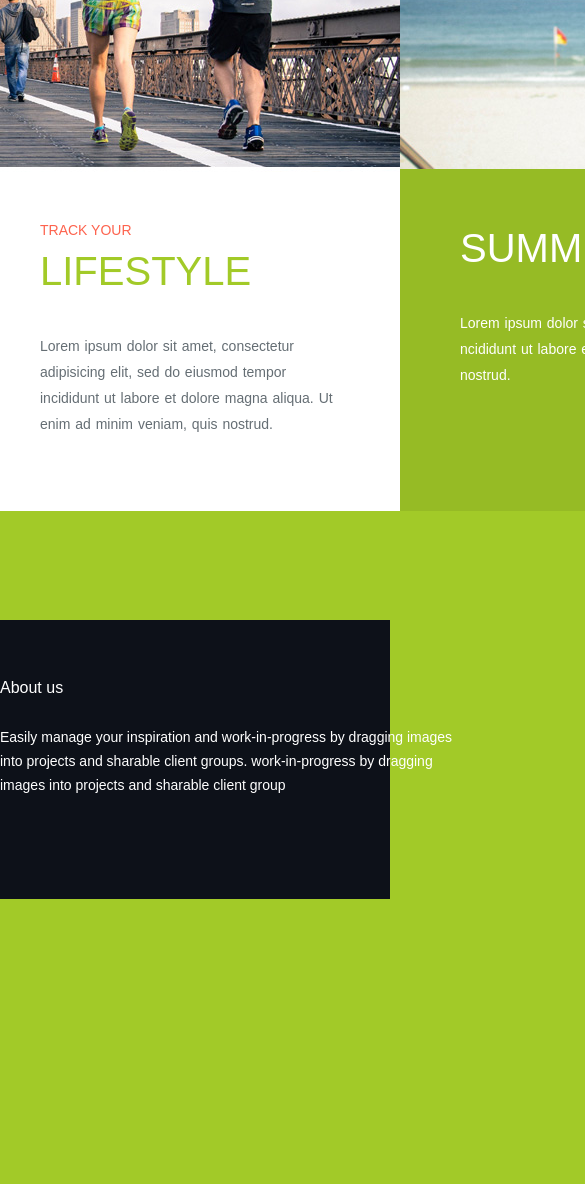
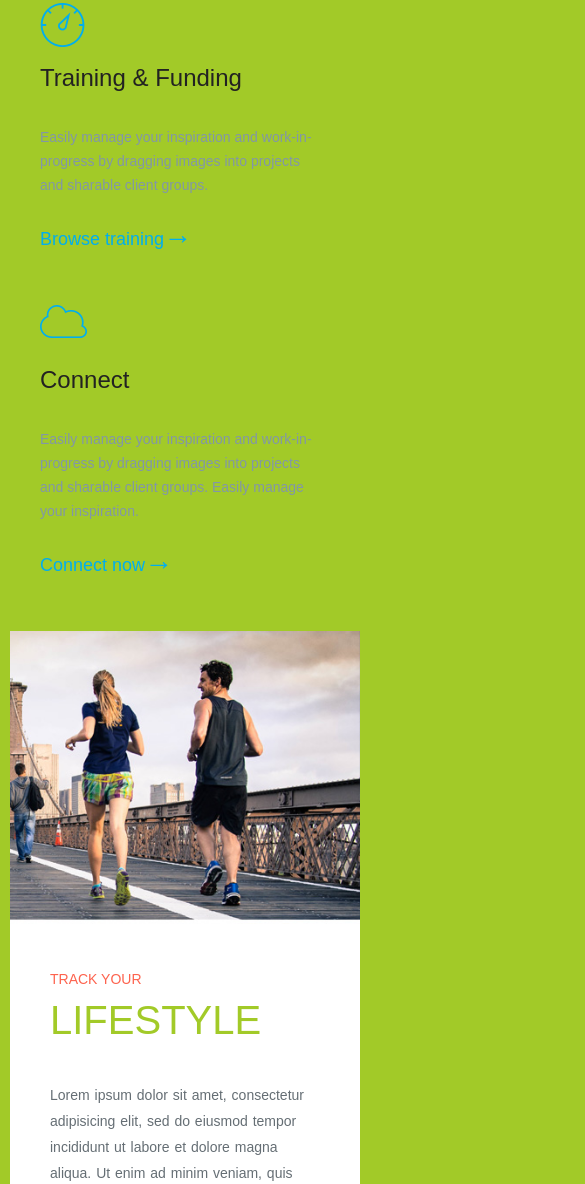
Before and after one commit to bota21/homework_33, a plain HTML site: page 30/index.html in a window 390 px wide. Shown: the part 816-2000 px from the top of the page, 585 px wide, since content can reach past the window. Before the commit the page ends 1715 px from the top, so only its background shows below. Drawn offline with Linux system fonts and the light colour scheme.

Commit message:
#1 Добавлены медиазапросы по домашке №30. Точки перехода на 994рх и 634рх

```diff
--- a/30/css/reset.css
+++ b/30/css/reset.css
@@ -6,10 +6,6 @@ html, body, div, span, applet, object, iframe, h1, h2, h3, h4, h5, h6, p, blockq
     font: inherit;
     vertical-align: baseline;
     text-decoration: none;
-}
-
-* {
-    box-sizing: border-box;
 }
 
 /* make sure to set some focus styles for accessibility */
--- a/30/css/style.css
+++ b/30/css/style.css
@@ -9,6 +9,11 @@ body {
   background: #a2ca28;
   font-family: arial, sans-serif;
   font-size: 14px;
+}
+
+* {
+  -webkit-box-sizing: border-box;
+  box-sizing: border-box;
 }
 
 .header {
@@ -217,7 +222,6 @@ footer {
 
 .modal {
   width: 100%;
-  /* height: 100%; */
   background: rgba(0, 0, 0, 0.5);
   position: absolute;
   top: 0;
@@ -322,3 +326,118 @@ footer {
   -webkit-box-shadow: inset 1px 1px 2px #0d1119;
   box-shadow: inset 1px 1px 2px #0d1119;
 }
+
+@media screen and (max-width: 994px) {
+  .container {
+    width: 100vw;
+    padding: 0 10px;
+  }
+  .header_menu_link {
+    margin-left: 30px;
+  }
+  .promos {
+    display: -webkit-box;
+    display: -ms-flexbox;
+    display: flex;
+    -webkit-box-orient: vertical;
+    -webkit-box-direction: normal;
+    -ms-flex-direction: column;
+    flex-direction: column;
+  }
+  .promos_item {
+    display: -webkit-box;
+    display: -ms-flexbox;
+    display: flex;
+    -webkit-box-orient: vertical;
+    -webkit-box-direction: normal;
+    -ms-flex-direction: column;
+    flex-direction: column;
+    margin-left: 10px;
+  }
+  .promo_first {
+    margin-bottom: 20px;
+  }
+}
+
+@media screen and (max-width: 634px) {
+  .container {
+    width: 360px;
+    padding: 0 10px;
+  }
+  .header_menu {
+    display: -webkit-box;
+    display: -ms-flexbox;
+    display: flex;
+    -webkit-box-orient: vertical;
+    -webkit-box-direction: normal;
+    -ms-flex-direction: column;
+    flex-direction: column;
+  }
+  .promos {
+    display: -webkit-box;
+    display: -ms-flexbox;
+    display: flex;
+    -webkit-box-orient: vertical;
+    -webkit-box-direction: normal;
+    -ms-flex-direction: column;
+    flex-direction: column;
+  }
+  .promo_container {
+    display: -webkit-box;
+    display: -ms-flexbox;
+    display: flex;
+    -webkit-box-orient: vertical;
+    -webkit-box-direction: normal;
+    -ms-flex-direction: column;
+    flex-direction: column;
+    -webkit-box-align: center;
+    -ms-flex-align: center;
+    align-items: center;
+    margin: 10px 0;
+  }
+  .advantages {
+    -webkit-box-orient: vertical;
+    -webkit-box-direction: normal;
+    -ms-flex-direction: column;
+    flex-direction: column;
+    -webkit-box-align: center;
+    -ms-flex-align: center;
+    align-items: center;
+  }
+  .advantages_item_link {
+    margin-bottom: 50px;
+    padding-bottom: 0;
+  }
+  .promos {
+    width: 360px;
+  }
+  .promos_item {
+    display: -webkit-box;
+    display: -ms-flexbox;
+    display: flex;
+    -webkit-box-orient: vertical;
+    -webkit-box-direction: normal;
+    -ms-flex-direction: column;
+    flex-direction: column;
+    margin-left: 10px;
+  }
+  .promo_first {
+    margin-bottom: 20px;
+  }
+  .footer_container {
+    -webkit-box-orient: vertical;
+    -webkit-box-direction: normal;
+    -ms-flex-direction: column;
+    flex-direction: column;
+    -webkit-box-align: center;
+    -ms-flex-align: center;
+    align-items: center;
+    margin: 0;
+  }
+  .footer_item_title {
+    margin-top: 20px;
+  }
+  .footer_item_about {
+    width: auto;
+  }
+}
--- a/30/index.html
+++ b/30/index.html
@@ -37,7 +37,7 @@
     </div>
   </header>
 
-  <div class="container">
+  <div class="container promo_container">
     <h2 class="main_title">Fitness in a can</h2>
     <div class="advantages"></div>
     <div class="promos"></div>
```
